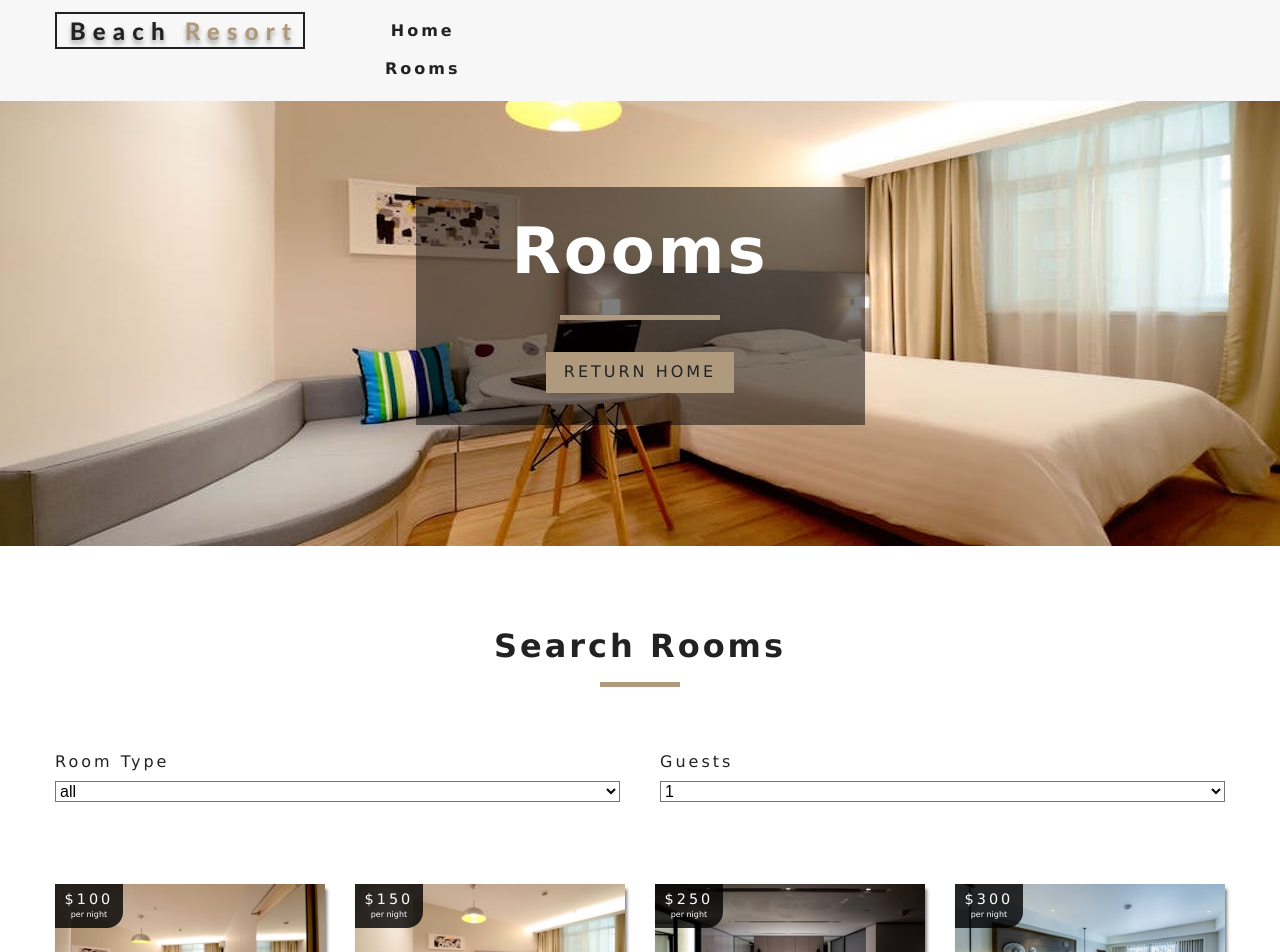
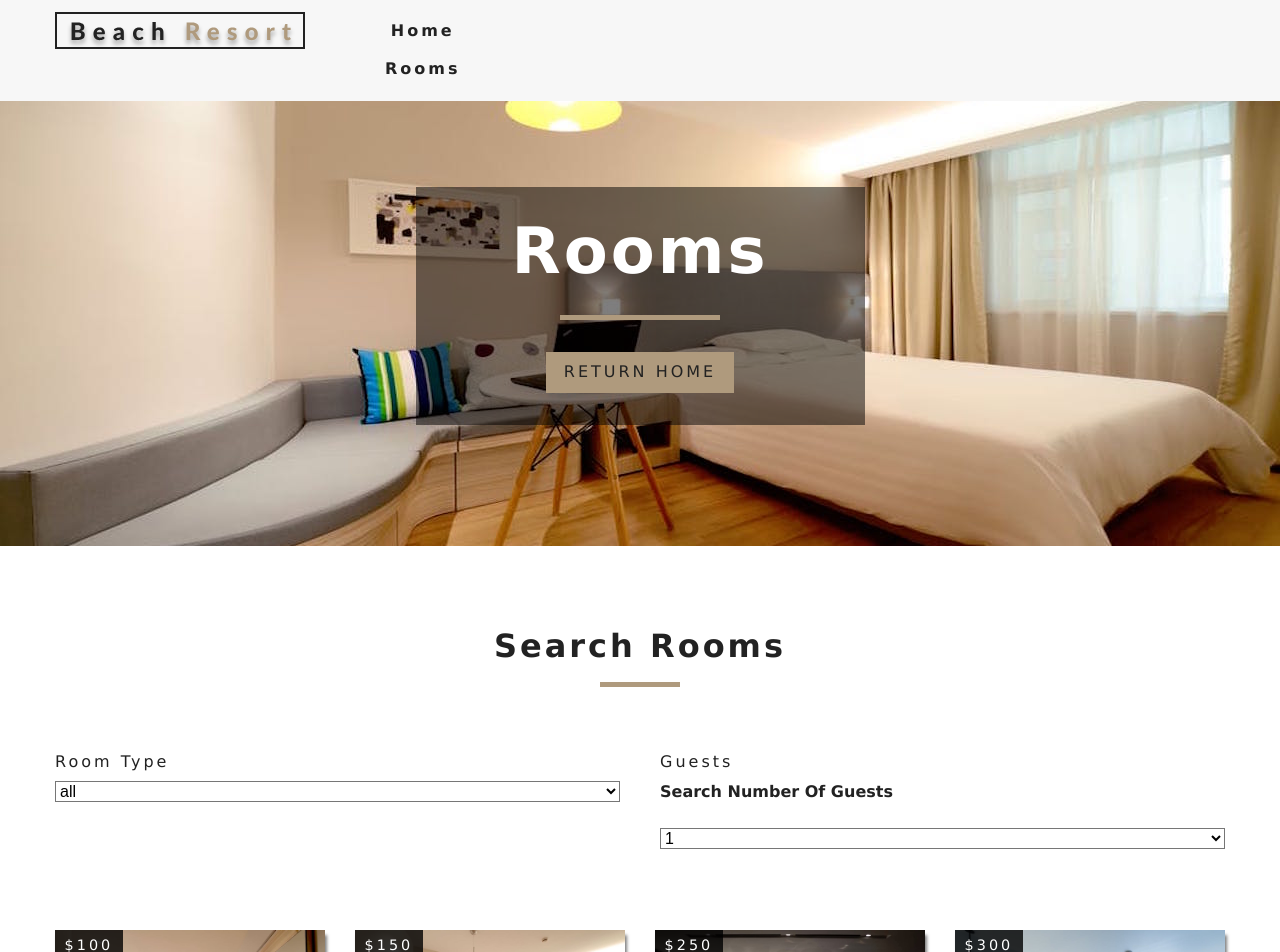
Before and after one commit to andrewmoeggy/resort-assister, a React (Create React App) app: page /rooms in a window 1280 px wide. Shown: the top 952 px of the page. Built offline with nearby package versions, Linux system fonts and the light colour scheme.

Commit message:
minor updates

```diff
--- a/src/components/RoomsFilter.js
+++ b/src/components/RoomsFilter.js
@@ -47,6 +47,7 @@ const RoomFilter = ({ rooms }) => {
         {/* {Guest } */}
         <div className="form-group">
           <label htmlFor="capacity">Guests</label>
+          <h6>search number of guests</h6>
           <select
             name='capacity'
             id="capacity"
```
